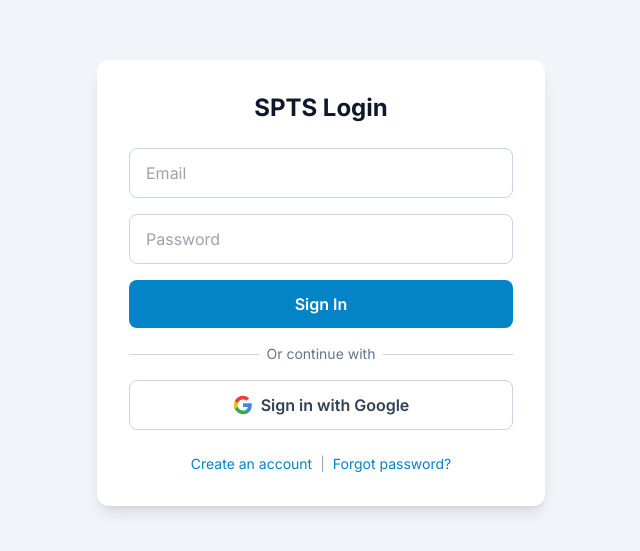
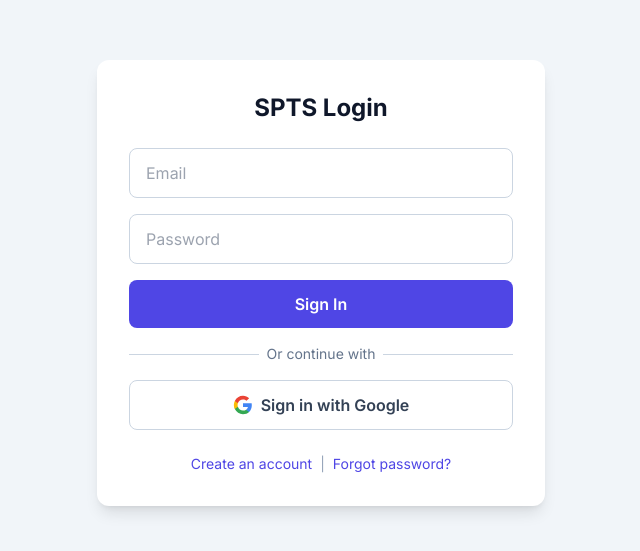
Before and after one commit to bruksama/UTH_OOSD, a React (Vite) app in the folder frontend/: page /login in a window 1280 px wide. Shown: the part 117-668 px from the top of the page, without its empty margins (319-959 px from the left). Built offline with nearby package versions, Linux system fonts and the light colour scheme; no server answers.

Commit message:
feat: ui

```diff
--- a/frontend/src/components/Layout.tsx
+++ b/frontend/src/components/Layout.tsx
@@ -74,27 +74,41 @@ const Layout = () => {
   const displayName = user?.displayName || user?.email?.split('@')[0] || 'User';
 
   return (
-    <div className="min-h-screen bg-slate-50">
-      <aside className="fixed inset-y-0 left-0 w-64 bg-slate-900 text-white">
-        <div className="flex items-center justify-center h-16 border-b border-slate-800">
-          <h1 className="text-xl font-bold tracking-tight">
-            <span className="text-primary-400">SPTS</span>
-          </h1>
+    <div className="min-h-screen bg-slate-50 flex">
+      {/* Sidebar */}
+      <aside className="fixed inset-y-0 left-0 w-72 bg-white border-r border-slate-100 shadow-sm z-30 transition-all duration-300">
+        <div className="flex items-center justify-start h-20 px-8 border-b border-slate-50">
+          <div className="flex items-center gap-3">
+            <div className="w-8 h-8 rounded-lg bg-primary-600 flex items-center justify-center shadow-lg shadow-primary-500/30">
+              <svg className="w-5 h-5 text-white" fill="none" viewBox="0 0 24 24" stroke="currentColor">
+                <path strokeLinecap="round" strokeLinejoin="round" strokeWidth={2.5} d="M12 6.253v13m0-13C10.832 5.477 9.246 5 7.5 5S4.168 5.477 3 6.253v13C4.168 18.477 5.754 18 7.5 18s3.332.477 4.5 1.253m0-13C13.168 5.477 14.754 5 16.5 5c1.747 0 3.332.477 4.5 1.253v13C19.832 18.477 18.247 18 16.5 18c-1.746 0-3.332.477-4.5 1.253" />
+              </svg>
+            </div>
+            <h1 className="text-xl font-bold tracking-tight text-slate-900">
+              SPTS <span className="text-slate-400 font-medium text-sm ml-1">v2.0</span>
+            </h1>
+          </div>
         </div>
 
-        <nav className="mt-6 px-3">
-          <ul className="space-y-1">
+        <nav className="mt-8 px-4">
+          <div className="text-xs font-semibold text-slate-400 uppercase tracking-wider mb-4 px-4">
+            Menu
+          </div>
+          <ul className="space-y-1.5">
             {navItems.map((item) => (
               <li key={item.path}>
                 <Link
                   to={item.path}
-                  className={`flex items-center px-4 py-3 rounded-lg transition-colors duration-200 ${isActive(item.path)
-                    ? 'bg-primary-600 text-white'
-                    : 'text-slate-300 hover:bg-slate-800 hover:text-white'
+                  className={`flex items-center px-4 py-3.5 rounded-xl transition-all duration-200 group font-medium ${isActive(item.path)
+                    ? 'bg-primary-50 text-primary-700 shadow-sm'
+                    : 'text-slate-500 hover:bg-slate-50 hover:text-slate-900'
                     }`}
                 >
                   <svg
-                    className="w-5 h-5 mr-3"
+                    className={`w-5 h-5 mr-3.5 transition-colors ${isActive(item.path)
+                      ? 'text-primary-600'
+                      : 'text-slate-400 group-hover:text-slate-600'
+                      }`}
                     fill="none"
                     stroke="currentColor"
                     viewBox="0 0 24 24"
@@ -112,38 +126,48 @@ const Layout = () => {
             ))}
           </ul>
         </nav>
+
+        {/* User Profile Snippet at Bottom */}
+        <div className="absolute bottom-0 left-0 right-0 p-4 m-4 bg-slate-50 rounded-2xl border border-slate-100">
+          <div className="flex items-center gap-3">
+            <div className="w-10 h-10 rounded-full bg-indigo-100 flex items-center justify-center text-indigo-700 font-bold border-2 border-white shadow-sm">
+              {displayName.charAt(0).toUpperCase()}
+            </div>
+            <div className="flex-1 min-w-0">
+              <p className="text-sm font-semibold text-slate-900 truncate">
+                {displayName}
+              </p>
+              <p className="text-xs text-slate-500 capitalize">
+                {userRole}
+              </p>
+            </div>
+          </div>
+        </div>
       </aside>
 
-      <main className="ml-64 min-h-screen">
-        <header className="h-16 bg-white border-b border-slate-200 flex items-center justify-between px-6">
-          <h2 className="text-lg font-semibold text-slate-800">
-            {navItems.find((item) => isActive(item.path))?.label || 'Dashboard'}
-          </h2>
+      <main className="flex-1 ml-72 min-h-screen">
+        <header className="h-20 bg-white/80 backdrop-blur-md border-b border-slate-100 sticky top-0 z-20 flex items-center justify-between px-8 transition-all">
+          <div>
+            <h2 className="text-xl font-bold text-slate-800">
+              {navItems.find((item) => isActive(item.path))?.label || 'Dashboard'}
+            </h2>
+            <p className="text-sm text-slate-500 mt-0.5">Welcome back, here's what's happening.</p>
+          </div>
 
           <div className="flex items-center gap-4">
-            {/* User Info Badge */}
-            <div className="flex items-center gap-2">
-              <span className={`px-2 py-1 rounded text-xs font-semibold uppercase ${userRole === 'admin'
-                  ? 'bg-purple-100 text-purple-700'
-                  : 'bg-blue-100 text-blue-700'
-                }`}>
-                {userRole}
-              </span>
-              <span className="text-sm text-slate-600">
-                {displayName}
-              </span>
-            </div>
-
             <button
               onClick={handleLogout}
-              className="px-4 py-2 bg-red-500 text-white rounded hover:bg-red-600"
+              className="group flex items-center gap-2 px-4 py-2 rounded-xl text-slate-600 hover:text-red-600 hover:bg-red-50 transition-all duration-200"
             >
-              Logout
+              <span className="text-sm font-medium">Sign Out</span>
+              <svg className="w-4 h-4 transition-transform group-hover:translate-x-1" fill="none" viewBox="0 0 24 24" stroke="currentColor">
+                <path strokeLinecap="round" strokeLinejoin="round" strokeWidth={2} d="M17 16l4-4m0 0l-4-4m4 4H7m6 4v1a3 3 0 01-3 3H6a3 3 0 01-3-3V7a3 3 0 013-3h4a3 3 0 013 3v1" />
+              </svg>
             </button>
           </div>
         </header>
 
-        <div className="p-6">
+        <div className="p-8 max-w-7xl mx-auto">
           <Outlet />
         </div>
       </main>
--- a/frontend/src/index.css
+++ b/frontend/src/index.css
@@ -21,75 +21,81 @@
 /* Component styles */
 @layer components {
   .btn {
-    @apply px-4 py-2 rounded-lg font-medium transition-all duration-200
-           focus:outline-none focus:ring-2 focus:ring-offset-2;
+    @apply px-4 py-2.5 rounded-xl font-medium transition-all duration-200
+           active:scale-95 disabled:opacity-50 disabled:pointer-events-none
+           focus:outline-none focus:ring-2 focus:ring-offset-1;
   }
 
   .btn-primary {
-    @apply btn bg-primary-600 text-white hover:bg-primary-700
+    @apply btn bg-primary-600 text-white shadow-lg shadow-primary-500/30
+           hover:bg-primary-700 hover:shadow-primary-500/40
            focus:ring-primary-500;
   }
 
   .btn-secondary {
-    @apply btn bg-slate-200 text-slate-700 hover:bg-slate-300
+    @apply btn bg-white text-slate-700 border border-slate-200 shadow-sm
+           hover:bg-slate-50 hover:border-slate-300 hover:text-slate-900
            focus:ring-slate-400;
   }
 
   .btn-danger {
-    @apply btn bg-red-600 text-white hover:bg-red-700
+    @apply btn bg-red-600 text-white shadow-lg shadow-red-500/30
+           hover:bg-red-700 hover:shadow-red-500/40
            focus:ring-red-500;
   }
 
   .card {
-    @apply bg-white rounded-xl shadow-sm border border-slate-200 p-6;
+    @apply bg-white rounded-2xl shadow-lg shadow-slate-200/50 border border-slate-100 p-6;
   }
 
   .input {
-    @apply w-full px-4 py-2 border border-slate-300 rounded-lg
-           focus:outline-none focus:ring-2 focus:ring-primary-500 focus:border-transparent
+    @apply w-full px-4 py-2.5 bg-slate-50 border border-transparent rounded-xl text-slate-900
+           transition-all duration-200
+           hover:bg-slate-100
+           focus:bg-white focus:outline-none focus:border-primary-500 focus:ring-4 focus:ring-primary-500/10
            placeholder:text-slate-400;
   }
 
   .label {
-    @apply block text-sm font-medium text-slate-700 mb-1;
+    @apply block text-sm font-semibold text-slate-700 mb-1.5 ml-1;
   }
 
   /* Status badges */
   .badge {
-    @apply inline-flex items-center px-2.5 py-0.5 rounded-full text-xs font-medium;
+    @apply inline-flex items-center px-3 py-1 rounded-full text-xs font-semibold tracking-wide border;
   }
 
   .badge-normal {
-    @apply badge bg-status-normal/10 text-status-normal;
+    @apply badge bg-emerald-50 text-emerald-700 border-emerald-200;
   }
 
   .badge-at-risk {
-    @apply badge bg-status-atRisk/10 text-status-atRisk;
+    @apply badge bg-amber-50 text-amber-700 border-amber-200;
   }
 
   .badge-probation {
-    @apply badge bg-status-probation/10 text-status-probation;
+    @apply badge bg-red-50 text-red-700 border-red-200;
   }
 
   .badge-graduated {
-    @apply badge bg-status-graduated/10 text-status-graduated;
+    @apply badge bg-violet-50 text-violet-700 border-violet-200;
   }
 
   /* Alert badges */
   .alert-info {
-    @apply badge bg-alert-info/10 text-alert-info;
+    @apply badge bg-blue-50 text-blue-700 border-blue-200;
   }
 
   .alert-warning {
-    @apply badge bg-alert-warning/10 text-alert-warning;
+    @apply badge bg-amber-50 text-amber-700 border-amber-200;
   }
 
   .alert-high {
-    @apply badge bg-alert-high/10 text-alert-high;
+    @apply badge bg-orange-50 text-orange-700 border-orange-200;
   }
 
   .alert-critical {
-    @apply badge bg-alert-critical/10 text-alert-critical;
+    @apply badge bg-red-50 text-red-700 border-red-200;
   }
 }
 
--- a/frontend/tailwind.config.js
+++ b/frontend/tailwind.config.js
@@ -7,37 +7,37 @@ export default {
   theme: {
     extend: {
       colors: {
-        // Custom color palette for SPTS
+        // Custom color palette for SPTS - "Academic Clarity" Theme
         primary: {
-          50: '#f0f9ff',
-          100: '#e0f2fe',
-          200: '#bae6fd',
-          300: '#7dd3fc',
-          400: '#38bdf8',
-          500: '#0ea5e9',
-          600: '#0284c7',
-          700: '#0369a1',
-          800: '#075985',
-          900: '#0c4a6e',
-          950: '#082f49',
+          50: '#eef2ff',
+          100: '#e0e7ff',
+          200: '#c7d2fe',
+          300: '#a5b4fc',
+          400: '#818cf8',
+          500: '#6366f1',  // Indigo-500
+          600: '#4f46e5',  // Indigo-600 (Main Brand)
+          700: '#4338ca',
+          800: '#3730a3',
+          900: '#312e81',
+          950: '#1e1b4b',
         },
-        // Status colors
+        // Status colors - Refined for better accessibility
         status: {
-          normal: '#10b981',     // Green
-          atRisk: '#f59e0b',     // Yellow/Orange
-          probation: '#ef4444', // Red
-          graduated: '#6366f1', // Indigo
+          normal: '#059669',     // Emerald-600
+          atRisk: '#d97706',     // Amber-600
+          probation: '#dc2626',  // Red-600
+          graduated: '#7c3aed',  // Violet-600
         },
         // Alert level colors
         alert: {
-          info: '#3b82f6',      // Blue
-          warning: '#f59e0b',   // Yellow
-          high: '#f97316',      // Orange
-          critical: '#ef4444', // Red
+          info: '#3b82f6',      // Blue-500
+          warning: '#f59e0b',   // Amber-500
+          high: '#f97316',      // Orange-500
+          critical: '#ef4444',  // Red-500
         },
       },
       fontFamily: {
-        sans: ['Inter', 'system-ui', 'sans-serif'],
+        sans: ['Inter', 'Plus Jakarta Sans', 'system-ui', 'sans-serif'],
         mono: ['JetBrains Mono', 'Fira Code', 'monospace'],
       },
     },
```
Also changed, not shown: frontend/src/components/StudentModal.tsx (+156 -102 lines), 1 other file (tests, documents, lock files or other folders).
